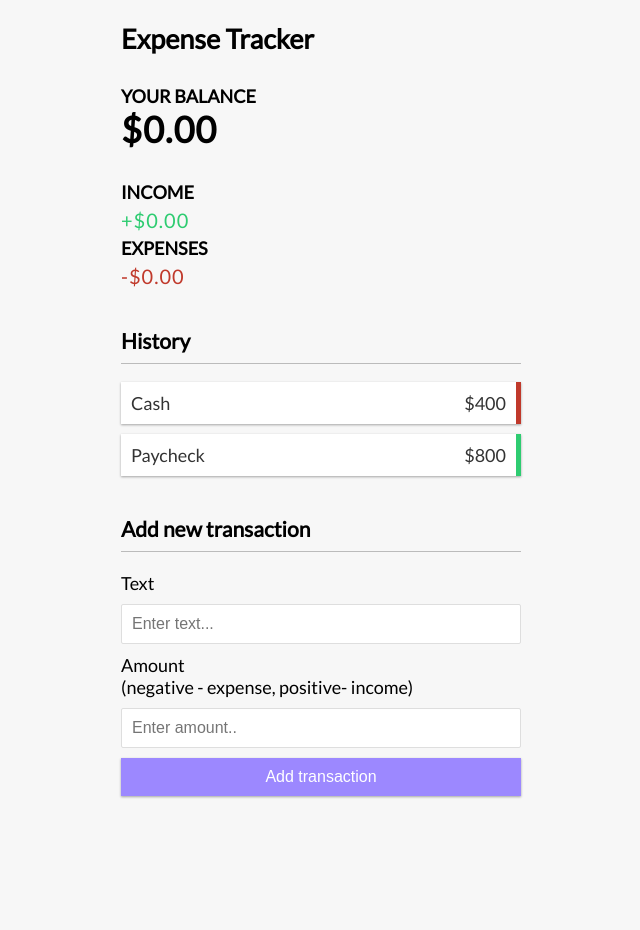
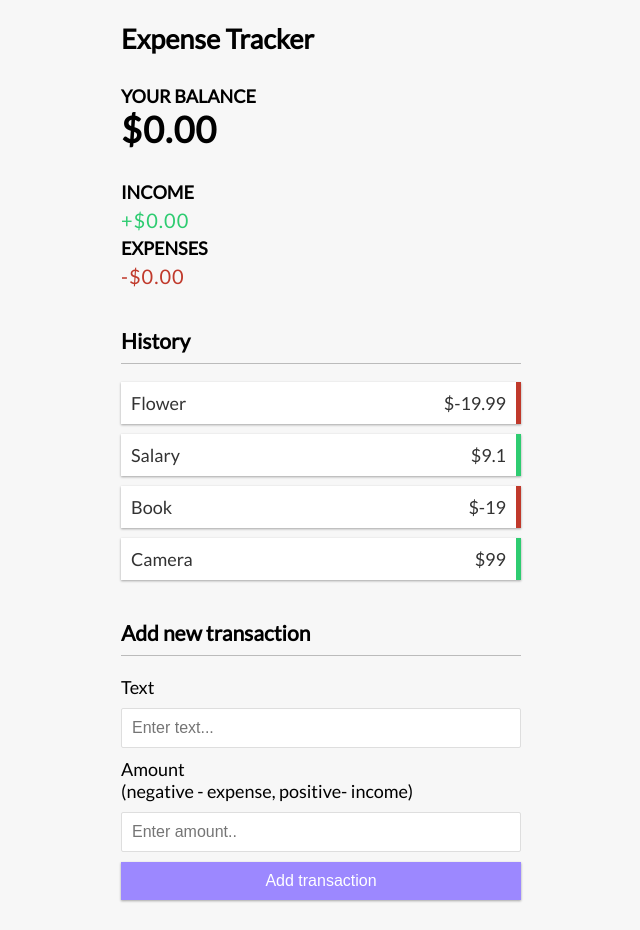
Before and after one commit to BertoPolo/vue-expense-tracker, a Vue app: page / in a window 1280 px wide. Shown: the whole page, without its empty margins (319-959 px from the left). Before the commit the page ends 826 px from the top, so only its background shows below. Built offline with nearby package versions, Linux system fonts and the light colour scheme.

Commit message:
dynamic transaction list with composition

```diff
--- a/src/components/TransactionList.vue
+++ b/src/components/TransactionList.vue
@@ -1,27 +1,26 @@
-<script>
-export default {
-  data() {
-    return {
-      transactions: [
-        { id: 1, text: "Flower", amount: -19.99 },
-        { id: 2, text: "Salary", amount: 9.1 },
-        { id: 3, text: "Book", amount: -19 },
-        { id: 4, text: "Camera", amount: 99 },
-      ],
-    }
-  },
-}
+<script setup>
+const transactions = [
+  { id: 1, text: "Flower", amount: -19.99 },
+  { id: 2, text: "Salary", amount: 9.1 },
+  { id: 3, text: "Book", amount: -19 },
+  { id: 4, text: "Camera", amount: 99 },
+]
 </script>
+
 <template>
   <h3>History</h3>
   <ul id="list" class="list">
-    <li class="minus">
+    <li v-for="transaction in transactions" :key="transaction.id" :class="transaction.amount > 0 ? 'plus' : 'minus'">
+      {{ transaction.text }} <span>${{ transaction.amount }}</span>
+      <button class="delete-btn">x</button>
+    </li>
+    <!-- <li class="minus">
       Cash <span>$400</span>
       <button class="delete-btn">x</button>
     </li>
     <li class="plus">
       Paycheck <span>$800</span>
       <button class="delete-btn">x</button>
-    </li>
+    </li> -->
   </ul>
 </template>
```
